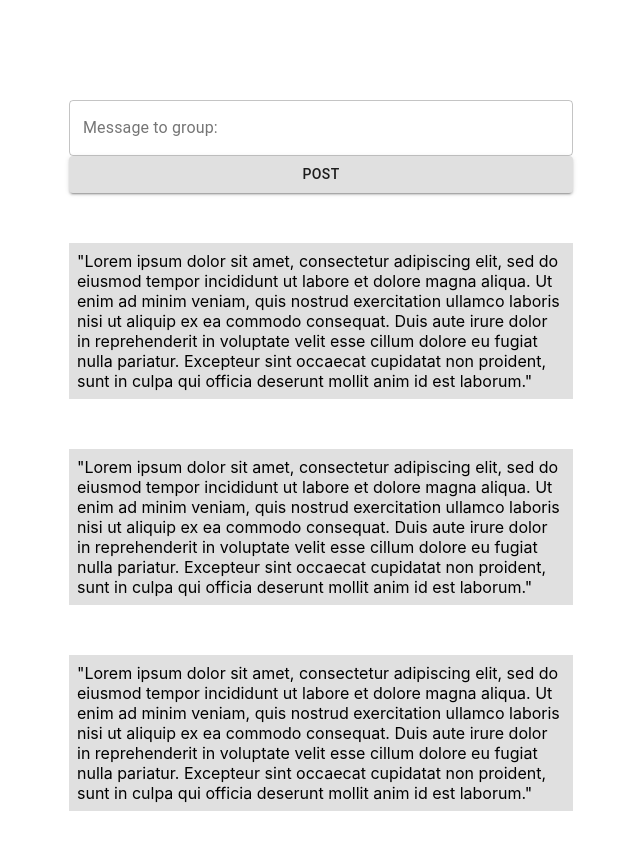
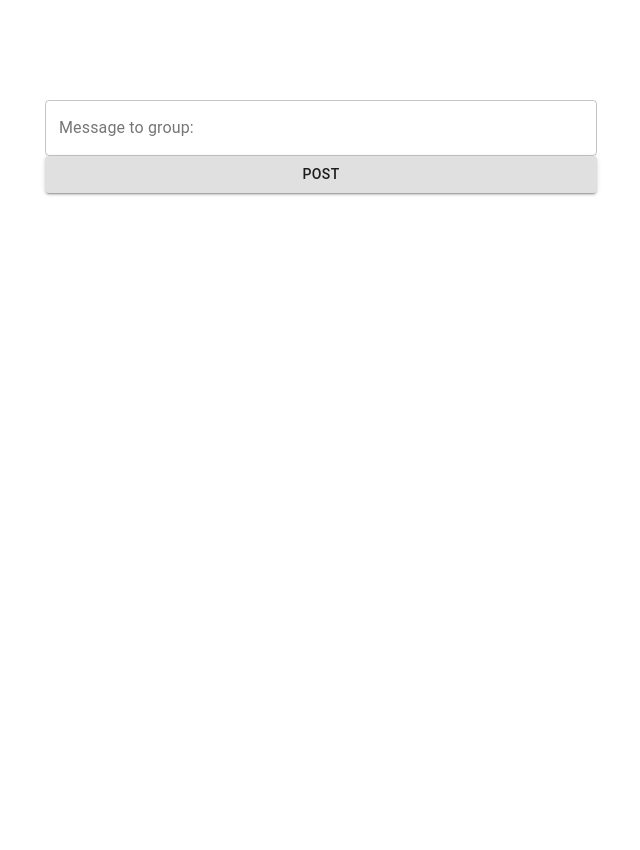
Before and after one commit to AlexsGan/PandemicVolunteers, a React (Create React App) app: page /GroupChat in a window 1280 px wide. Shown: the top 850 px of the page, without its empty margins (319-959 px from the left). After the commit the page ends 800 px from the top, so only its background shows below. Built offline with nearby package versions, Linux system fonts and the light colour scheme.

Commit message:
deleted GroupChatInput, modified GroupChat

```diff
--- a/src/components/GroupChat/GroupChatInput/index.js
+++ /dev/null
@@ -1,120 +0,0 @@
-import React from "react";
-
-import TextField from '@material-ui/core/TextField';
-import Button from "@material-ui/core/Button";
-import { Container, Box } from "@material-ui/core";
-
-//import "../styles.css";
-
-
-/* Component for group chat */
-class GroupChatEnter extends React.Component {
-
-  render() {
-    const {
-      message,
-      handleChange,
-      handleSubmit,
-      messageError,
-    } = this.props;
-
-    return (
-        <Container className="message-entry" maxWidth="sm">
-          <TextField
-            name="message"
-            variant="outlined"
-            label = "Message to group:"
-            value={message}
-            onChange={handleChange}
-            error={messageError}
-            fullWidth
-          />
-
-          <Button
-            variant="contained"
-            onClick={handleSubmit}
-            fullWidth
-          >
-            Post
-          </Button>
-
-          <Box className="posted-chats"
-            component="span"
-            display="flex"
-            bgcolor="grey.300"
-            p={1}
-          >
-            "Lorem ipsum dolor sit amet, consectetur adipiscing elit,
-            sed do eiusmod tempor incididunt ut labore et dolore magna
-            aliqua. Ut enim ad minim veniam, quis nostrud exercitation
-            ullamco laboris nisi ut aliquip ex ea commodo consequat.
-            Duis aute irure dolor in reprehenderit in voluptate velit
-            esse cillum dolore eu fugiat nulla pariatur. Excepteur sint
-            occaecat cupidatat non proident, sunt in culpa qui officia
-            deserunt mollit anim id est laborum."
-          </Box>
-          <Box className="posted-chats"
-            component="span"
-            display="flex"
-            bgcolor="grey.300"
-            p={1}
-          >
-            "Lorem ipsum dolor sit amet, consectetur adipiscing elit,
-            sed do eiusmod tempor incididunt ut labore et dolore magna
-            aliqua. Ut enim ad minim veniam, quis nostrud exercitation
-            ullamco laboris nisi ut aliquip ex ea commodo consequat.
-            Duis aute irure dolor in reprehenderit in voluptate velit
-            esse cillum dolore eu fugiat nulla pariatur. Excepteur sint
-            occaecat cupidatat non proident, sunt in culpa qui officia
-            deserunt mollit anim id est laborum."
-          </Box>
-          <Box className="posted-chats"
-            component="span"
-            display="flex"
-            bgcolor="grey.300"
-            p={1}
-          >
-            "Lorem ipsum dolor sit amet, consectetur adipiscing elit,
-            sed do eiusmod tempor incididunt ut labore et dolore magna
-            aliqua. Ut enim ad minim veniam, quis nostrud exercitation
-            ullamco laboris nisi ut aliquip ex ea commodo consequat.
-            Duis aute irure dolor in reprehenderit in voluptate velit
-            esse cillum dolore eu fugiat nulla pariatur. Excepteur sint
-            occaecat cupidatat non proident, sunt in culpa qui officia
-            deserunt mollit anim id est laborum."
-          </Box>
-        </Container>
-
-    );
-  }
-    // constructor(props) {
-    //     super(props);
-    //     this.state = {value: ''};
-
-    //     this.handleChange = this.handleChange.bind(this);
-    //     this.handleSubmit = this.handleSubmit.bind(this);
-    //   }
-
-    //   handleChange(event) {
-    //     this.setState({value: event.target.value});
-    //   }
-
-    //   handleSubmit(event) {
-    //     alert('Message sent: ' + this.state.value);
-    //     event.preventDefault();
-    //   }
-
-    //   render() {
-    //     return (
-    //       <form onSubmit={this.handleSubmit}>
-    //         <label>
-    //           Message to Group:
-    //           <input type="text" value={this.state.value} onChange={this.handleChange} />
-    //         </label>
-    //         <input type="submit" value="Submit" />
-    //       </form>
-    //     );
-    //   }
-}
-
-export default GroupChatEnter;
--- a/src/components/GroupChat/index.js
+++ b/src/components/GroupChat/index.js
@@ -1,5 +1,4 @@
 import React from "react";
-import GroupChatEnter from "./GroupChatInput";
 
 import TextField from '@material-ui/core/TextField';
 import Button from "@material-ui/core/Button";
@@ -11,25 +10,45 @@ import "./styles.css";
 
 /* Component for group chat */
 class GroupChat extends React.Component {
+
   state = {
-    message: "",
-    messageError: false,
-    submitMessage: false,
-    redirect: false
+    date : '',
   };
 
-  handleChange = event => {
-    const target = event.target;
+  // componentDidMount() {
+  //   var that = this;
+  //   var date = new Date().getDate(); //Current Date
+  //   var month = new Date().getMonth() + 1; //Current Month
+  //   var year = new Date().getFullYear(); //Current Year
+  //   var hours = new Date().getHours(); //Current Hours
+  //   var min = new Date().getMinutes(); //Current Minutes
+  //   var sec = new Date().getSeconds(); //Current Seconds
+  //   that.setState({
+  //     //Setting the value of the date time
+  //     date:
+  //       date + '/' + month + '/' + year + ' ' + hours + ':' + min + ':' + sec,
+  //   });
+  // }
+
+  setCurrentToDoItem = toDoItem => {
     this.setState({
-        [target.name]: target.value
+      currentToDoItem: toDoItem
     });
-    console.log("handleChange called");
-  }
+  };
 
-  handleSubmit = event => {
-    // BACKEND: Send user message to server and add message in GroupChatInput
-    console.log(this.state.message); // added by Alex
-    setTimeout(() => {this.setState({submitMessage: true})}, 500);
+  saveToDoListItem = toDoItem => {
+    this.setState({
+      toDoList: [toDoItem, ...this.state.toDoList],
+    });
+  };
+
+  constructor(props) {
+    super(props);
+
+    this.state = {
+      currentToDoItem: null,
+      toDoList: []
+    };
   }
 
   render() {
@@ -41,13 +60,40 @@ class GroupChat extends React.Component {
       return <Redirect to="/GroupChat/GroupChatInput"/>;
     }
     return (
-        <Container className="message-entry" maxWidth="sm">
-          <GroupChatEnter
-            message = {this.state.message}
-            handleChange={this.handleChange}
-            handleSubmit={this.handleSubmit}
-            messageError={this.state.messageError}
-          />
+        <Container>
+          <Container className="message-entry" maxWidth="sm">
+            <TextField
+                name="message"
+                variant="outlined"
+                label = "Message to group:"
+                onChange={event => this.setCurrentToDoItem(event.target.value)}
+                fullWidth
+            />
+            <Button
+              variant="contained"
+              onClick={() => this.saveToDoListItem(this.state.currentToDoItem)}
+              fullWidth
+            >
+              Post
+            </Button>
+
+            {this.state.toDoList.map((item, index) => (
+              <Box>
+              <Box
+                className="posted-chats"
+                component="span"
+                display="flex"
+                bgcolor="grey.300"
+                p={1}
+              >
+                {item}{""}
+              </Box>
+              {/* <Box className="message-time">
+                {this.state.date}
+              </Box> */}
+              </Box>
+            ))}
+          </Container>
         </Container>
     );
   }
--- a/src/components/GroupChat/styles.css
+++ b/src/components/GroupChat/styles.css
@@ -7,6 +7,12 @@
 }
 
 .posted-chats {
+    display: 'flex';
     margin-top: 50px;
-    margin-bottom: 50px;
+    margin-bottom: 0px;
 }
+
+.message-time {
+    text-align: 'flex-end';
+    margin-right: 0;
+}
```
